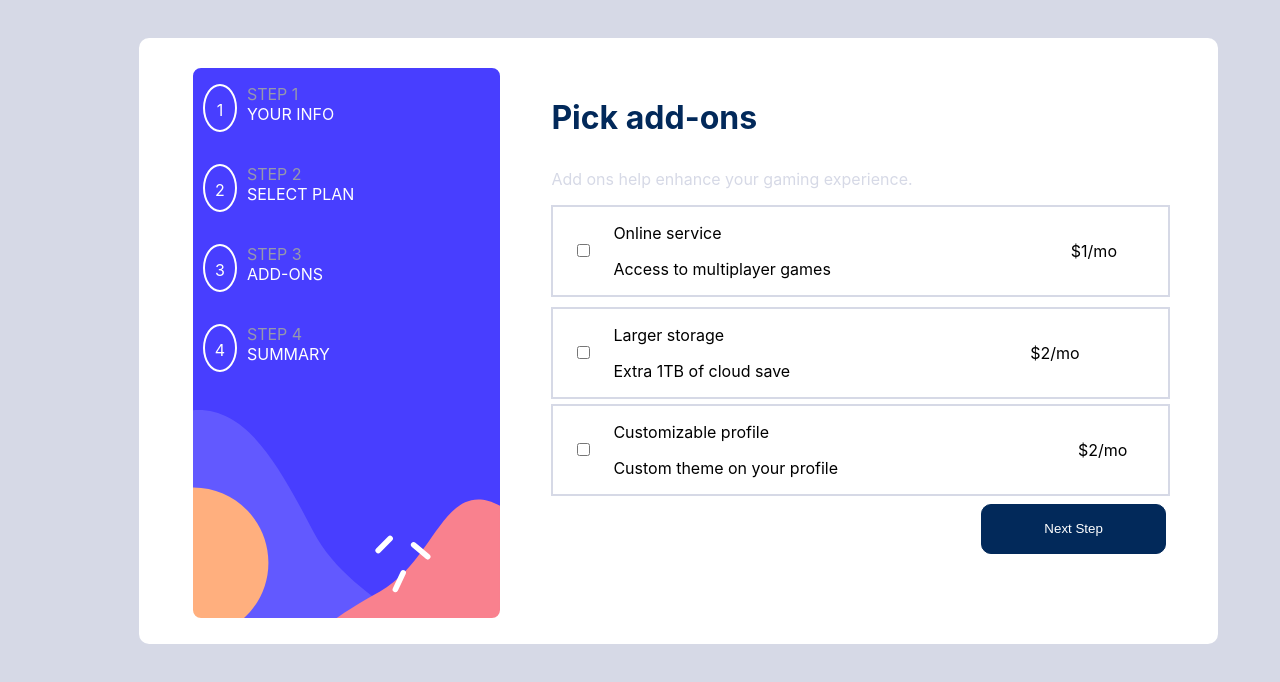
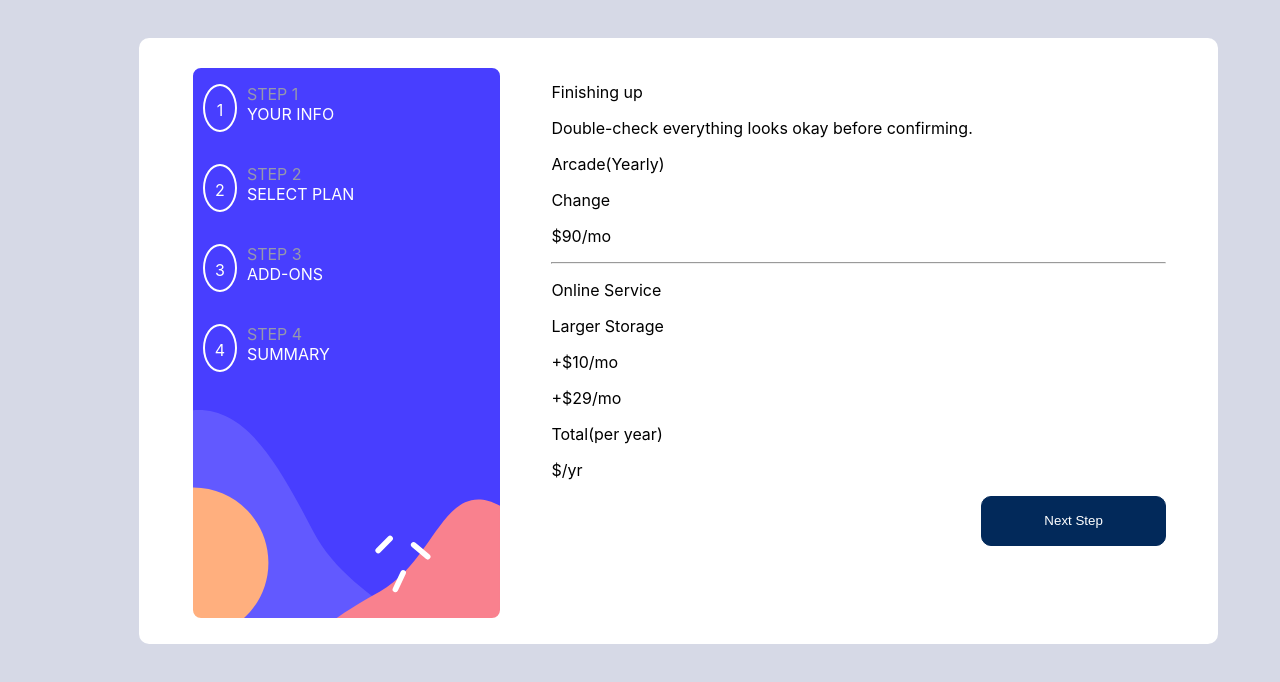
Before and after one commit to steven-mpawulo/multi-step-form, a React (Create React App) app: page / in a window 1280 px wide. Shown: the top 682 px of the page. Built offline with nearby package versions, Linux system fonts and the light colour scheme.

Commit message:
writes html for finishing up js component

```diff
--- a/src/components/FinishingUp.js
+++ b/src/components/FinishingUp.js
@@ -0,0 +1,35 @@
+import React from 'react'
+
+const FinishingUp = () => {
+  return (
+    <div className="finishing-up-container">
+        <p>Finishing up</p>
+        <p>Double-check everything looks okay before confirming.</p>
+        <div className="finishing-up-inner-container">
+            <div className="first-container">
+                <div className="first-inner-container">
+                    <p>Arcade(Yearly)</p>
+                    <p>Change</p>
+                </div>
+                <p>&#36;90/mo</p>
+            </div>
+            <hr />
+            <div className="second-container">
+                <div className="second-inner-container">
+                    <p>Online Service</p>
+                    <p>Larger Storage</p>
+                </div>
+                <p>+&#36;10/mo</p>
+                <p>+&#36;29/mo</p>
+
+            </div>
+            <div className="third-container">
+                <p>Total(per year)</p>
+                <p>&#36;/yr</p>
+            </div>
+        </div>
+    </div>
+  )
+}
+
+export default FinishingUp
--- a/src/components/Wrapper.js
+++ b/src/components/Wrapper.js
@@ -1,8 +1,6 @@
 import React from 'react'
-
 import '../styles/wrapper.css'
-
-import PickAddOns from './PickAddOns'
+import FinishingUp from './FinishingUp'
 
 const Wrapper = () => {
     return (
@@ -42,7 +40,8 @@ const Wrapper = () => {
                 <div className="right-container">
                     {/* <PersonalInfo/> */}
                     {/* <Plan/> */}
-                    <PickAddOns />
+                    {/* <PickAddOns /> */}
+                    <FinishingUp/>
                     <div className="my-button">
                         <button className='next-button'>Next Step</button>
                     </div>
```
